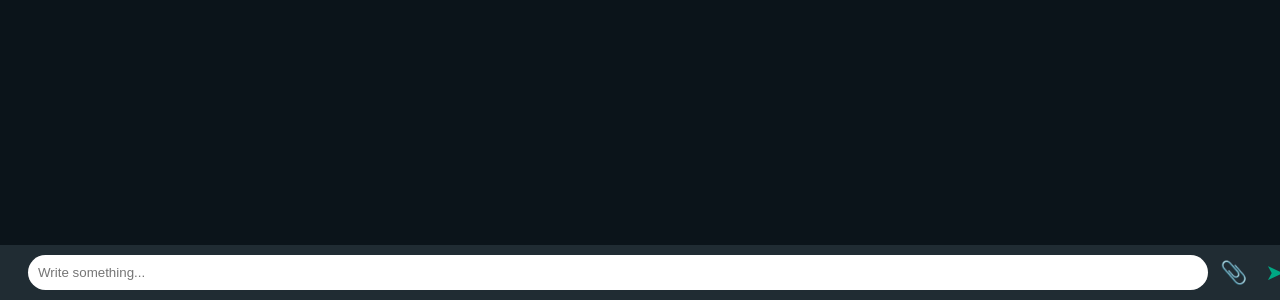
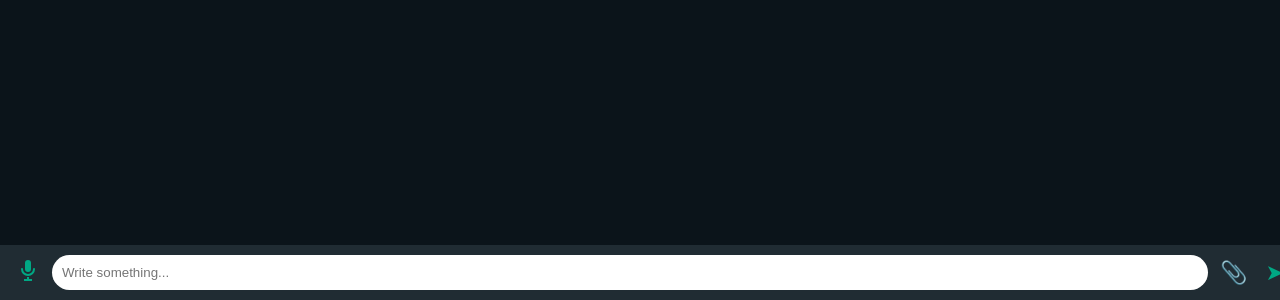
Before and after one commit to aminnoorzai222-hub/aidly-ai-server, a website: page public/index.html in a window 1280 px wide. Shown: the part 500-800 px from the top of the page. Drawn offline with Linux system fonts and the light colour scheme.

Commit message:
Update index.html

```diff
--- a/public/index.html
+++ b/public/index.html
@@ -47,8 +47,12 @@ img {
 
 <div id="inputBox">
   <!-- 🎧 Voice button (بدل شوی) -->
-  <button onclick="startVoice()"  <svg width="22" height="22" viewBox="0 0 24 24" fill="#00a884">
-    <path d="M12 2a10 10 0 100 20 10 10 0 000-20zm1 14.5h-2v-1h2v1zm2.07-7.75l-.9.92C13.45 10.9 13 11.5 13 13h-2v-.5c0-1 .45-1.75 1.17-2.47l1.24-1.26A2 2 0 0012 6a2 2 0 00-2 2H8a4 4 0 118 0c0 1.1-.45 2.1-.93 2.75z"/>
+  <button onclick="startVoice()" title="Voice Input">
+  <svg width="24" height="24" viewBox="0 0 24 24" fill="#00a884">
+    <path d="M12 14a3 3 0 003-3V5a3 3 0 10-6 0v6a3 3 0 003 3z"/>
+    <path d="M19 11a1 1 0 10-2 0 5 5 0 01-10 0 1 1 0 10-2 0 7 7 0 0014 0z"/>
+    <line x1="12" y1="19" x2="12" y2="22" stroke="#00a884" stroke-width="2"/>
+    <line x1="8" y1="22" x2="16" y2="22" stroke="#00a884" stroke-width="2"/>
   </svg>
   </button>
 
```
